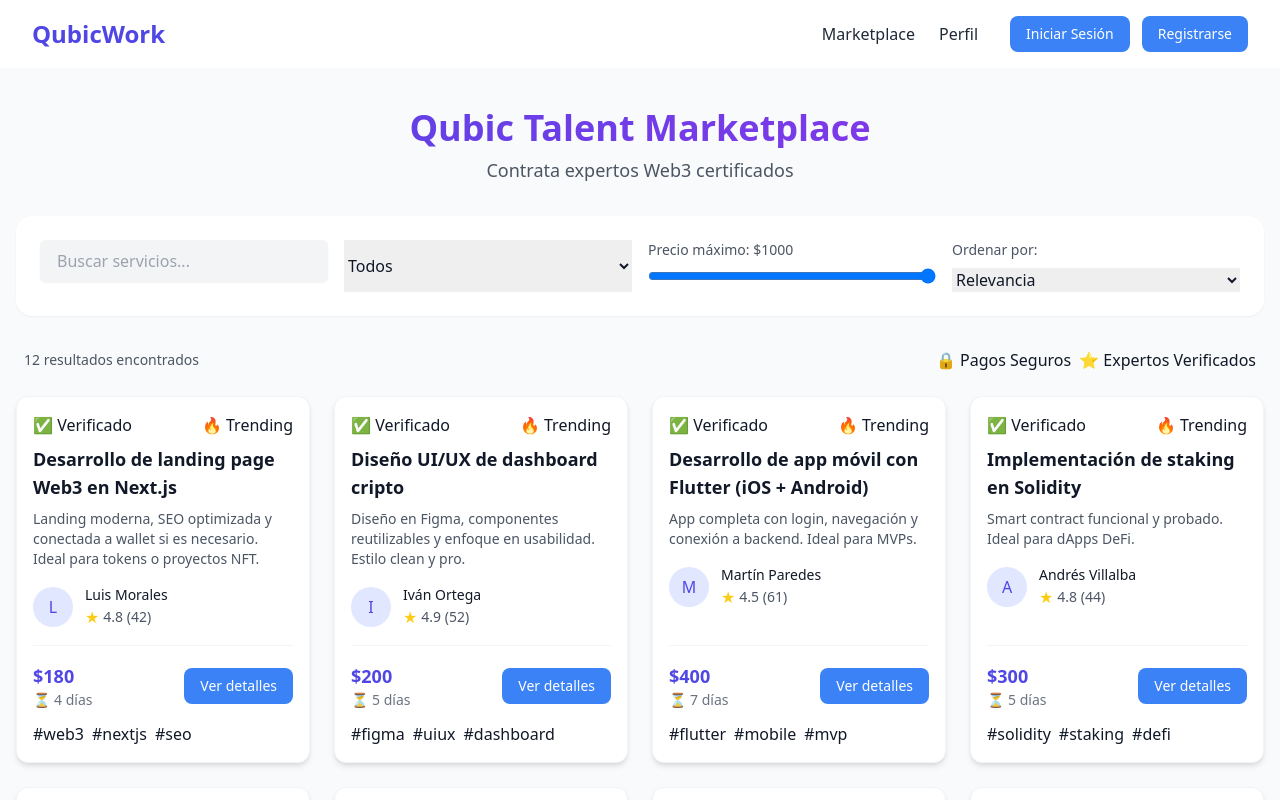
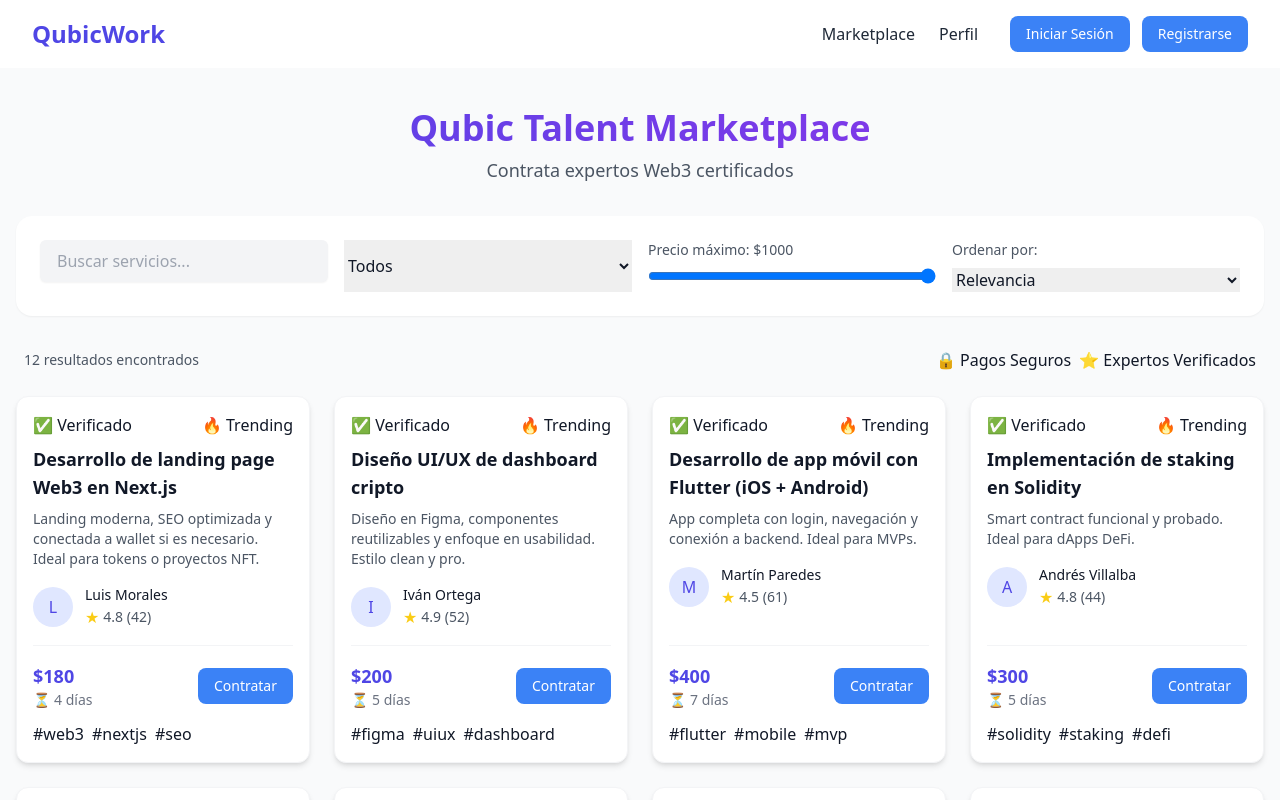
Before and after one commit to mateoxav/QubicWork-FrontEnd, a React (Create React App) app: page /marketplace in a window 1280 px wide. Shown: the top 800 px of the page. Built offline with nearby package versions, Linux system fonts and the light colour scheme.

Commit message:
button UI works

```diff
--- a/src/pages/Marketplace.jsx
+++ b/src/pages/Marketplace.jsx
@@ -194,6 +194,13 @@ export default function Marketplace() {
   });
 
   const [sortBy, setSortBy] = useState("trending");
+  // Nuevo estado para controlar los botones en proceso
+  const [processingServices, setProcessingServices] = useState([]);
+
+  // Función para manejar el clic en "Contratar"
+  const handleHire = (serviceId) => {
+    setProcessingServices([...processingServices, serviceId]);
+  };
 
   const filteredServices = services
     .filter(service =>
@@ -356,8 +363,12 @@ export default function Marketplace() {
                     {service.deliveryDays} días
                   </p>
                 </div>
-                <ButtonTwo className="text-sm px-4 py-2 whitespace-nowrap">
-                  Ver detalles
+                <ButtonTwo
+                  className={`text-sm px-4 py-2 whitespace-nowrap ${processingServices.includes(service.id) ? 'bg-indigo-800 opacity-75 cursor-not-allowed' : ''}`}
+                  onClick={() => handleHire(service.id)}
+                  disabled={processingServices.includes(service.id)}
+                >
+                  {processingServices.includes(service.id) ? "Procesando..." : "Contratar"}
                 </ButtonTwo>
               </div>
 
```
